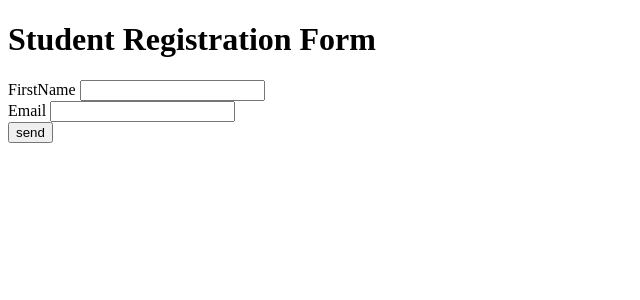
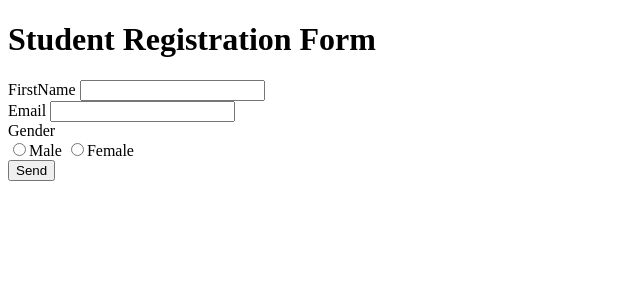
Before and after one commit to basharz98/newproject, a PHP site: page / in a window 1280 px wide. Shown: the top 300 px of the page, without its empty margins (0-640 px from the left). Run offline with PHP 8.4, Linux system fonts and the light colour scheme; data that the repository does not hold is empty.

Commit message:
Update index.php

```diff
--- a/index.php
+++ b/index.php
@@ -1,25 +1,24 @@
 <?php
+$conn = mysqli_connect('localhost', 'root', '', 'newproject');
 
-$conn= mysqli_connect('localhost','root','','newproject');
+if (!$conn) {
+    die('Error: ' . mysqli_connect_error());
+}
+
+if (isset($_POST['submit'])) {
+    $FirstName = mysqli_real_escape_string($conn, $_POST['FirstName']);
+    $Email = mysqli_real_escape_string($conn, $_POST['Email']);
+    $Gender = mysqli_real_escape_string($conn, $_POST['Gender']);
 
 
-if(!$conn){
-    echo 'Erorr' . mysqli_connect_error();
-    ; }
+    $sql = "INSERT INTO students (FirstName, Email, Gender)
+            VALUES ('$FirstName', '$Email', '$Gender')";
 
- $FirstName = $_POST['FirstName'];
-
- $Email = $_POST['Email'];
-
-
-
-
- if (isset($_POST['submit'])) {
-
-     $sql = "INSERT INTO students(FirstName , Email)
-            VALUES( '$FirstName' ,  '$Email' )" ;
-
-     mysqli_query($conn,$sql);
+    if (mysqli_query($conn, $sql)) {
+        echo "Registration successful!";
+    } else {
+        echo "Error: " . mysqli_error($conn);
+    }
 }
 ?>
 
@@ -32,23 +31,26 @@ if(!$conn){
     <title>Student Registration</title>
 </head>
 <body>
-
-<form action="index.php" method="POST">
-
-<h1>Student Registration Form </h1>
+    <form action="<?php echo htmlspecialchars($_SERVER['PHP_SELF']); ?>" method="POST">
+        <h1>Student Registration Form</h1>
         <div>
             <label for="FirstName">FirstName</label>
-       <input type="text"  id="FirstName" name="FirstName">
+            <input type="text" id="FirstName" name="FirstName">
         </div>
         <div>
             <label for="Email">Email</label>
-        <input type="text"  id="Email" name="Email" >
+            <input type="text" id="Email" name="Email">
         </div>
-
         <div>
-        <input type="submit" value="send">
+            <label for="Gender">Gender</label>
+            <div>
+                <label for="Male"><input type="radio" name="Gender" value="m" id="Male">Male</label>
+                <label for="Female"><input type="radio" name="Gender" value="f" id="Female">Female</label>
             </div>
-
+        </div>
+        <div>
+            <input type="submit" name="submit" value="Send">
+        </div>
     </form>
 </body>
 </html>
```
Lines whose indentation alone changed are shown as unchanged.
